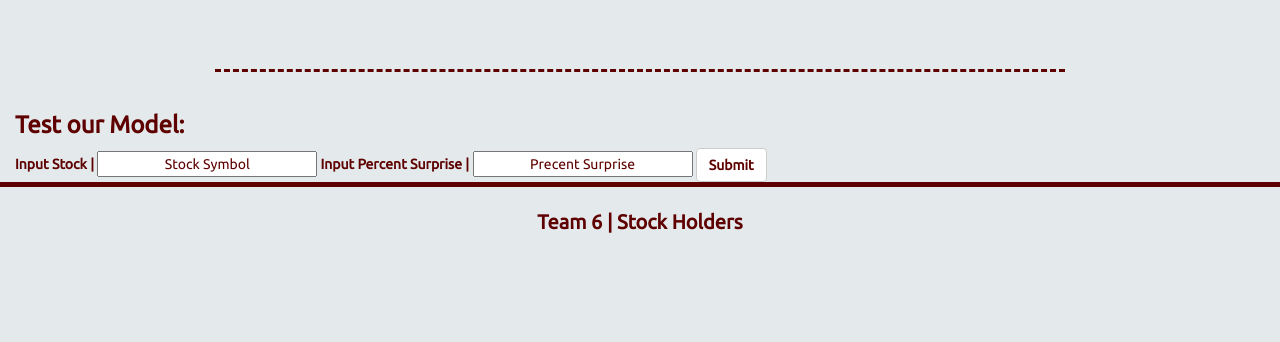
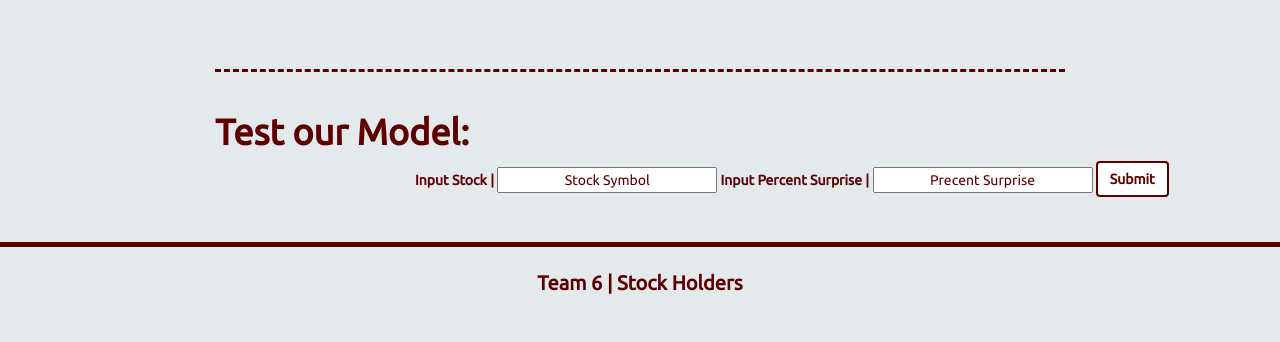
Before and after one commit to aarsalla/Project3, a Flask app: page /regression in a window 1280 px wide. Shown: the part 3198-3540 px from the top of the page. Before the commit the page ends 3431 px from the top, so only its background shows below. Run offline with Flask 2, Linux system fonts and the light colour scheme; parts of the project's set-up code (start-up, migrations or seed data) failed here and were passed over; some libraries are stand-ins or nearby versions.

Commit message:
Updated Test Model session on Regression page

```diff
--- a/static/css/style.css
+++ b/static/css/style.css
@@ -547,6 +547,17 @@ p span {
   opacity: 10;
 }
 
-.btn btn-default{
+.btn-default{
+  color: #5e0000; /*Sets the text hover color on navbar*/
+  background-color: rgb(255, 255, 255);
+  border: 2px solid #5e0000;
+  margin-bottom: 5px;
+}
 
+.stockInput{
+  margin-left: 400px;
 }
+
+.test_model{
+  margin-left: 200px;
+}
--- a/templates/regression.html
+++ b/templates/regression.html
@@ -234,9 +234,9 @@
       <!-- Start stock price prediction equation -->
       <div class="container-fluid">
         <section class="row">
-          <div class="col-md-8">
-            <h3 class="heading">Test our Model:</h3>
-              <label class="heading" for="stockInput"> Input Stock | </label>
+          <div class="col-md-12">
+            <h1 class="heading test_model">Test our Model:</h1>
+              <label class="heading stockInput" for="stockInput"> Input Stock | </label>
                 <input type="text" id="stockInput" placeholder="Stock Symbol" class = "text-center">
               <label class="heading" for="surpriseInput"> Input Percent Surprise | </label>
             <input type="integer" id="surpriseInput" placeholder="Precent Surprise" class = "text-center">
@@ -245,6 +245,9 @@
         </section>
       </div>
       <!-- End stock price prediction equation -->
+
+      <br>
+      <br>
 
     </div>
 
```
